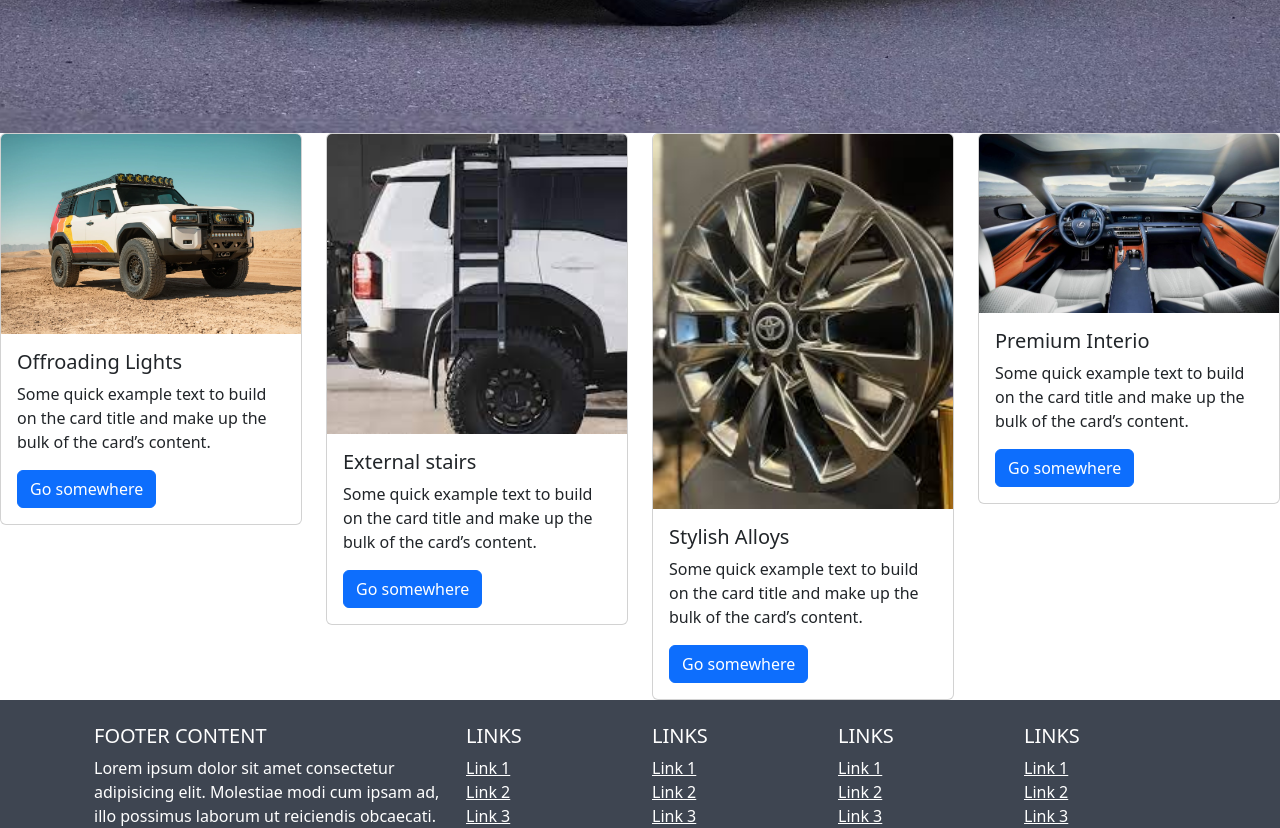
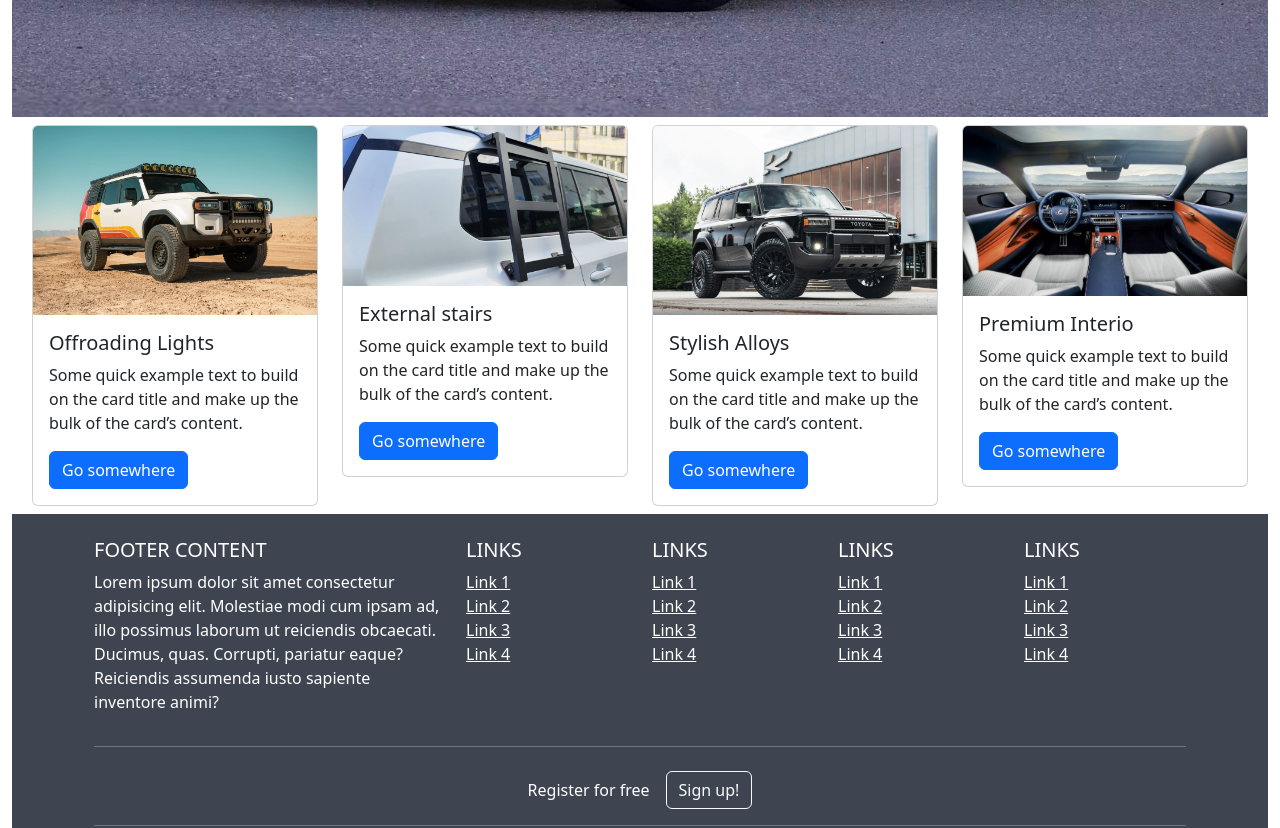
Before and after one commit to MaahirChaus/Workshop2025, a React (Vite) app: page / in a window 1280 px wide. Shown: the part 780-1608 px from the top of the page. Built offline with nearby package versions, Linux system fonts and the light colour scheme.

Commit message:
allignments

```diff
--- a/src/App.jsx
+++ b/src/App.jsx
@@ -18,7 +18,7 @@ function App() {
   return (
     <>
     <Router>
-      <div className="conatainer-fluid">
+      <div className="container-fluid ">
         <div className="row mb-1">
           <div className="col-12">
             <Header1 />
@@ -30,14 +30,16 @@ function App() {
             path="/"
             element={
               <>
-                <div className="row ">
+                <div className="row mb-2">
                   <div className="col-12">
                     <Slider />
                   </div>
+                  </div>
 
                   <div className="container-flex">
-                    <div className="row ">
-                      <div className="col-3 ">
+                    <div className="row m-2">
+
+                      <div className="col-sm-6 col-md-4 col-lg-3">
                         <ProTest
                           imgSrc={"images/lc_kit.jpg"}
                           textHead={"Offroading Lights"}
@@ -47,9 +49,9 @@ function App() {
                         />
                       </div>
 
-                      <div className="col-3">
+                      <div className="col-sm-6 col-md-4 col-lg-3">
                         <ProTest
-                          imgSrc={"images/downladdera.jpg"}
+                          imgSrc={"images/downladdera1.jpg"}
                           textHead={"External stairs"}
                           text={
                             "Some quick example text to build on the card title and make up the bulk of the card’s content."
@@ -57,9 +59,9 @@ function App() {
                         />
                       </div>
 
-                      <div className="col-3">
+                      <div className="col-sm-6 col-md-4 col-lg-3">
                         <ProTest
-                          imgSrc={"images/lc_tyres.jpg"}
+                          imgSrc={"images/Land-Cruiser-250-Black-RS-1.jpg"}
                           textHead={"Stylish Alloys"}
                           text={
                             "Some quick example text to build on the card title and make up the bulk of the card’s content."
@@ -67,7 +69,7 @@ function App() {
                         />
                       </div>
 
-                      <div className="col-3">
+                      <div className="col-sm-6 col-md-4 col-lg-3">
                         <ProTest
                           imgSrc={"images/Lexus-LC-interior-09.jpg"}
                           textHead={"Premium Interio"}
@@ -78,7 +80,6 @@ function App() {
                       </div>
                     </div>
                   </div>
-                </div>
               </>
             }
           ></Route>
```
Also changed, not shown: public/images/Land-Cruiser-250-Black-RS-1.jpg (added), public/images/downladdera1.jpg (added).
